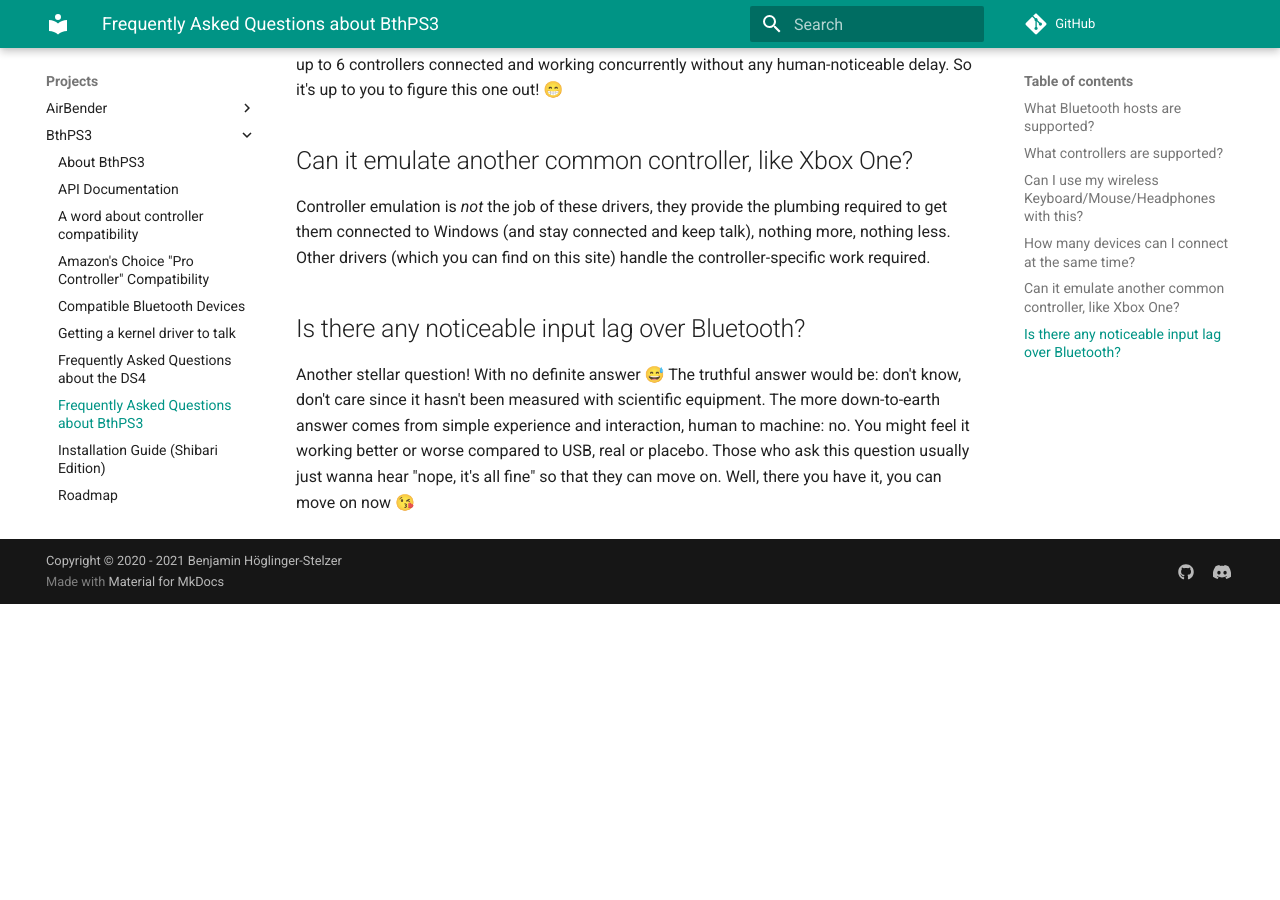
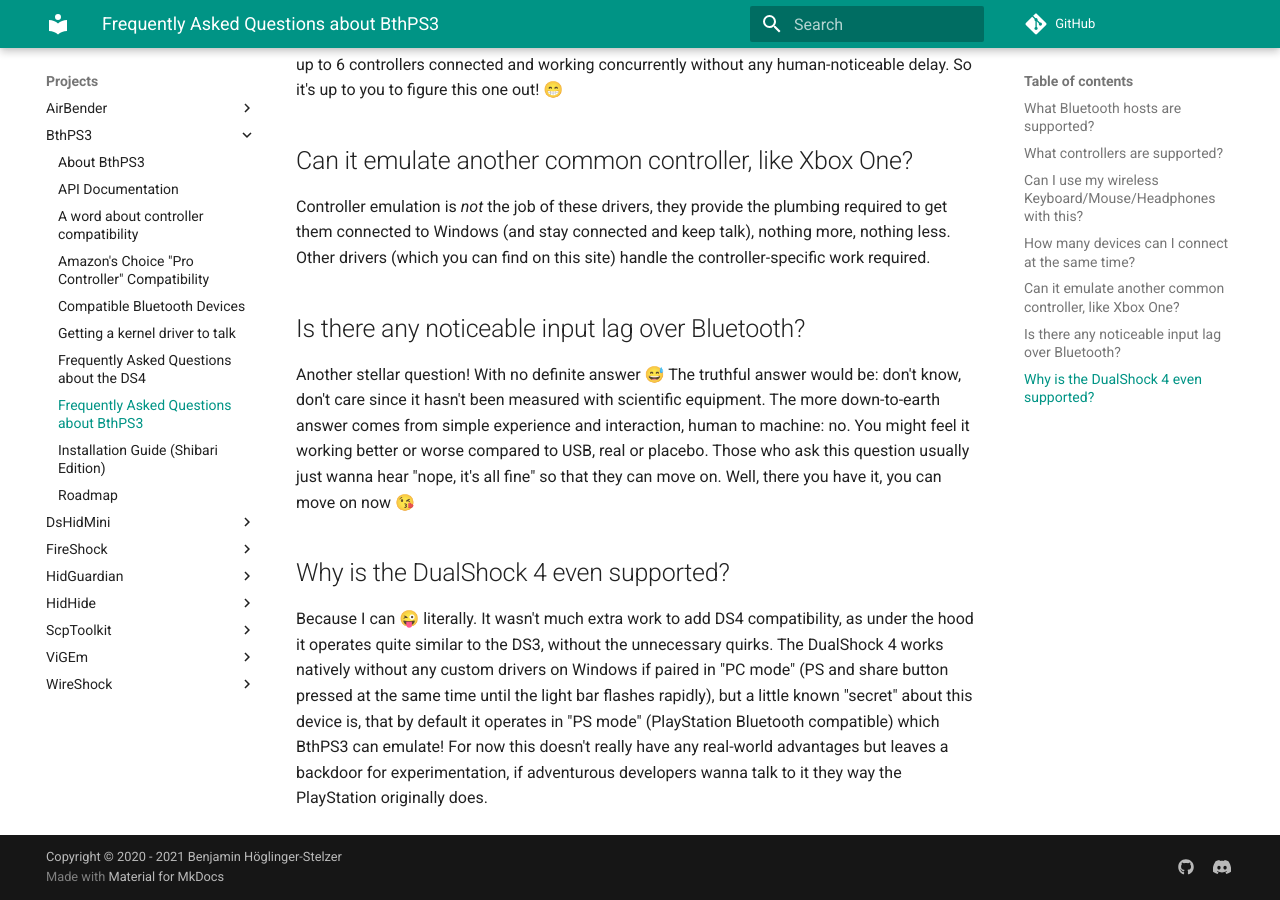
Before and after one commit to nefarius/ViGEm.github.io, an MkDocs documentation site: the page built from docs/projects/BthPS3/Frequently-Asked-Questions.md, in a window 1280 px wide and 900 px high, scrolled down 1381 px. Built offline with MkDocs 1.6.1 and Material for MkDocs 9.7.7, drawn with Linux system fonts in a browser that asks for light colours; comment, search, counter and statistics services are not loaded; before the commit the page ends 1985 px from its top, so only the background shows below that.

Commit message:
Added DualShock 4 question to FAQ

```diff
--- a/docs/projects/BthPS3/Frequently-Asked-Questions.md
+++ b/docs/projects/BthPS3/Frequently-Asked-Questions.md
@@ -31,3 +31,7 @@
 ## Is there any noticeable input lag over Bluetooth?
 
 Another stellar question! With no definite answer 😅 The truthful answer would be: don't know, don't care since it hasn't been measured with scientific equipment. The more down-to-earth answer comes from simple experience and interaction, human to machine: no. You might feel it working better or worse compared to USB, real or placebo. Those who ask this question usually just wanna hear "nope, it's all fine" so that they can move on. Well, there you have it, you can move on now 😘
+
+## Why is the DualShock 4 even supported?
+
+Because I can 😜 literally. It wasn't much extra work to add DS4 compatibility, as under the hood it operates quite similar to the DS3, without the unnecessary quirks. The DualShock 4 works natively without any custom drivers on Windows if paired in "PC mode" (PS and share button pressed at the same time until the light bar flashes rapidly), but a little known "secret" about this device is, that by default it operates in "PS mode" (PlayStation Bluetooth compatible) which BthPS3 can emulate! For now this doesn't really have any real-world advantages but leaves a backdoor for experimentation, if adventurous developers wanna talk to it they way the PlayStation originally does.
```
